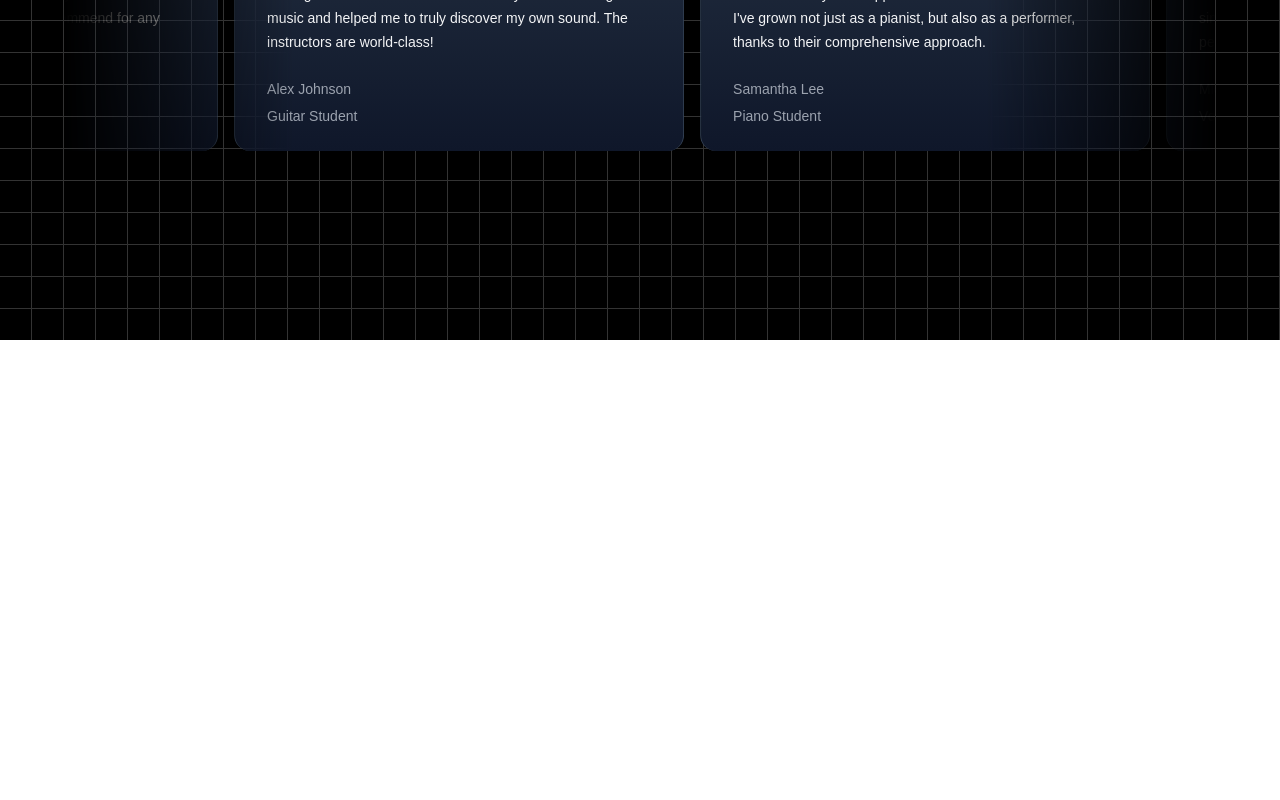
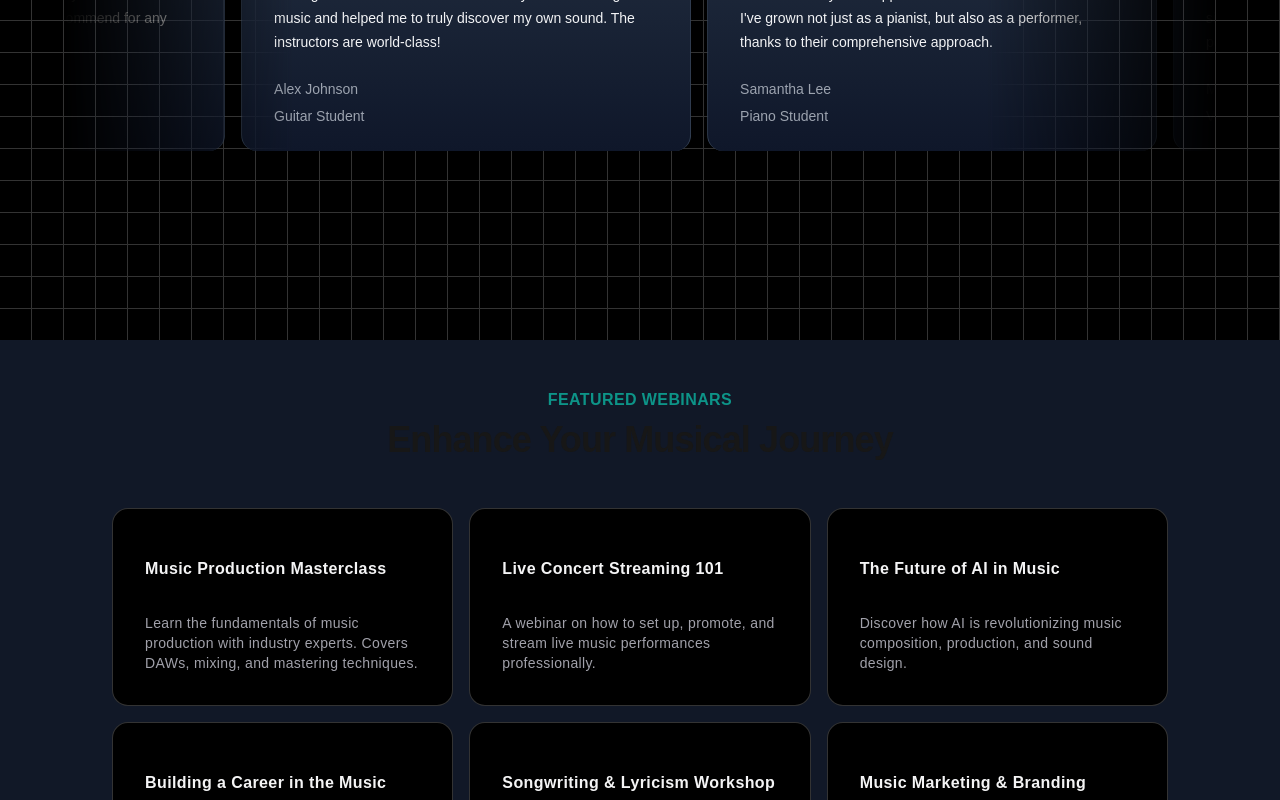
Before and after one commit to sachinjaiswal01/MusicNextjs, a Next.js app: page / in a window 1280 px wide. Shown: the part 2000-2800 px from the top of the page. Before the commit the page ends 2340 px from the top, so only its background shows below. Built offline with nearby package versions, Linux system fonts and the light colour scheme.

Commit message:
Card Hover effect

```diff
--- a/package.json
+++ b/package.json
@@ -12,7 +12,7 @@
     "clsx": "^2.1.1",
     "framer-motion": "^12.0.1",
     "mini-svg-data-uri": "^1.4.4",
-    "motion": "^12.0.5",
+    "motion": "^12.0.6",
     "next": "15.1.2",
     "react": "^19.0.0",
     "react-dom": "^19.0.0",
--- a/src/app/page.tsx
+++ b/src/app/page.tsx
@@ -3,6 +3,7 @@
 import FeaturedCourses from '@/components/FeaturedCourses';
 import HeroSection from '@/components/HeroSection'
 import MusicSchoolTestimonials from "@/components/TestimonialCards";
+import UpcomingWebinars from '@/components/UpcomingWebinars';
 import WhyChooseUs from '@/components/WhyChooseUs';
 export default function Home() {
   return (
@@ -11,6 +12,7 @@
       <FeaturedCourses/>
       <WhyChooseUs/>
       <MusicSchoolTestimonials/>
+      <UpcomingWebinars/>
     </main>
 
   );
--- /dev/null
+++ b/src/components/UpcomingWebinars.tsx
@@ -0,0 +1,74 @@
+"use client"
+import Link from 'next/link'
+import React from 'react'
+import { HoverEffect } from "./ui/card-hover-effect";
+
+ function UpcomingWebinars() {
+   return (
+     <div className='p-12 bg-gray-900'>
+        <div className="max-w-7xl mx-auto px-4 sm:px-6">
+            <div className='text-center'>
+                <h2 className='text-base text-teal-600 font-semibold tracking-wide uppercase'>FEATURED WEBINARS</h2>
+                <p className='mt-2 text-3xl leading-8 font-extrabold tracking-tight sm:text-4xl'> Enhance Your Musical Journey</p>
+            </div>
+
+            <div className="max-w-9xl mx-auto px-8">
+      <HoverEffect items={projects.map(webinar =>({
+        title:webinar.title,
+        description:webinar.description,
+        link:webinar.link
+      }))} />
+    </div>
+
+            <div className='mt-10 flex justify-center'>
+              <Link href={"/"}
+              className='px-4 py-2 rounded border border-neutral-600 text-neutral-700 bg-white hover:bg-gray-200 transition duration-200'>
+                View All Webinars
+              </Link>
+            </div>
+        </div>
+     </div>
+   )
+ }
+
+ export const projects = [
+  {
+    title: "Music Production Masterclass",
+    description:
+      "Learn the fundamentals of music production with industry experts. Covers DAWs, mixing, and mastering techniques.",
+    link: "https://musicmasterclass.com",
+  },
+  {
+    title: "Live Concert Streaming 101",
+    description:
+      "A webinar on how to set up, promote, and stream live music performances professionally.",
+    link: "https://liveconcertstreaming.com",
+  },
+  {
+    title: "The Future of AI in Music",
+    description:
+      "Discover how AI is revolutionizing music composition, production, and sound design.",
+    link: "https://aimusicfuture.com",
+  },
+  {
+    title: "Building a Career in the Music Industry",
+    description:
+      "Learn strategies from music professionals on how to navigate and succeed in the industry.",
+    link: "https://musiccareerwebinar.com",
+  },
+  {
+    title: "Songwriting & Lyricism Workshop",
+    description:
+      "A deep dive into songwriting techniques, storytelling, and lyric-writing best practices.",
+    link: "https://songwritingworkshop.com",
+  },
+  {
+    title: "Music Marketing & Branding",
+    description:
+      "An essential webinar on how to market your music, build a brand, and grow a fanbase.",
+    link: "https://musicmarketinghub.com",
+  },
+];
+
+
+ export default UpcomingWebinars
--- /dev/null
+++ b/src/components/ui/card-hover-effect.tsx
@@ -0,0 +1,111 @@
+import { cn } from "@/utils/cn";
+import { AnimatePresence, motion } from "framer-motion";
+import Link from "next/link";
+import { useState } from "react";
+
+export const HoverEffect = ({
+  items,
+  className,
+}: {
+  items: {
+    title: string;
+    description: string;
+    link: string;
+  }[];
+  className?: string;
+}) => {
+  let [hoveredIndex, setHoveredIndex] = useState<number | null>(null);
+
+  return (
+    <div
+      className={cn(
+        "grid grid-cols-1 md:grid-cols-2  lg:grid-cols-3  py-10",
+        className
+      )}
+    >
+      {items.map((item, idx) => (
+        <Link
+          href={item?.link}
+          key={item?.link}
+          className="relative group  block p-2 h-full w-full"
+          onMouseEnter={() => setHoveredIndex(idx)}
+          onMouseLeave={() => setHoveredIndex(null)}
+        >
+          <AnimatePresence>
+            {hoveredIndex === idx && (
+              <motion.span
+                className="absolute inset-0 h-full w-full bg-neutral-200 dark:bg-slate-800/[0.8] block  rounded-3xl"
+                layoutId="hoverBackground"
+                initial={{ opacity: 0 }}
+                animate={{
+                  opacity: 1,
+                  transition: { duration: 0.15 },
+                }}
+                exit={{
+                  opacity: 0,
+                  transition: { duration: 0.15, delay: 0.2 },
+                }}
+              />
+            )}
+          </AnimatePresence>
+          <Card>
+            <CardTitle>{item.title}</CardTitle>
+            <CardDescription>{item.description}</CardDescription>
+          </Card>
+        </Link>
+      ))}
+    </div>
+  );
+};
+
+export const Card = ({
+  className,
+  children,
+}: {
+  className?: string;
+  children: React.ReactNode;
+}) => {
+  return (
+    <div
+      className={cn(
+        "rounded-2xl h-full w-full p-4 overflow-hidden bg-black border border-transparent dark:border-white/[0.2] group-hover:border-slate-700 relative z-20",
+        className
+      )}
+    >
+      <div className="relative z-50">
+        <div className="p-4">{children}</div>
+      </div>
+    </div>
+  );
+};
+export const CardTitle = ({
+  className,
+  children,
+}: {
+  className?: string;
+  children: React.ReactNode;
+}) => {
+  return (
+    <h4 className={cn("text-zinc-100 font-bold tracking-wide mt-4", className)}>
+      {children}
+    </h4>
+  );
+};
+export const CardDescription = ({
+  className,
+  children,
+}: {
+  className?: string;
+  children: React.ReactNode;
+}) => {
+  return (
+    <p
+      className={cn(
+        "mt-8 text-zinc-400 tracking-wide leading-relaxed text-sm",
+        className
+      )}
+    >
+      {children}
+    </p>
+  );
+};
```
Also changed, not shown: 1 other file (tests, documents, lock files or other folders).
